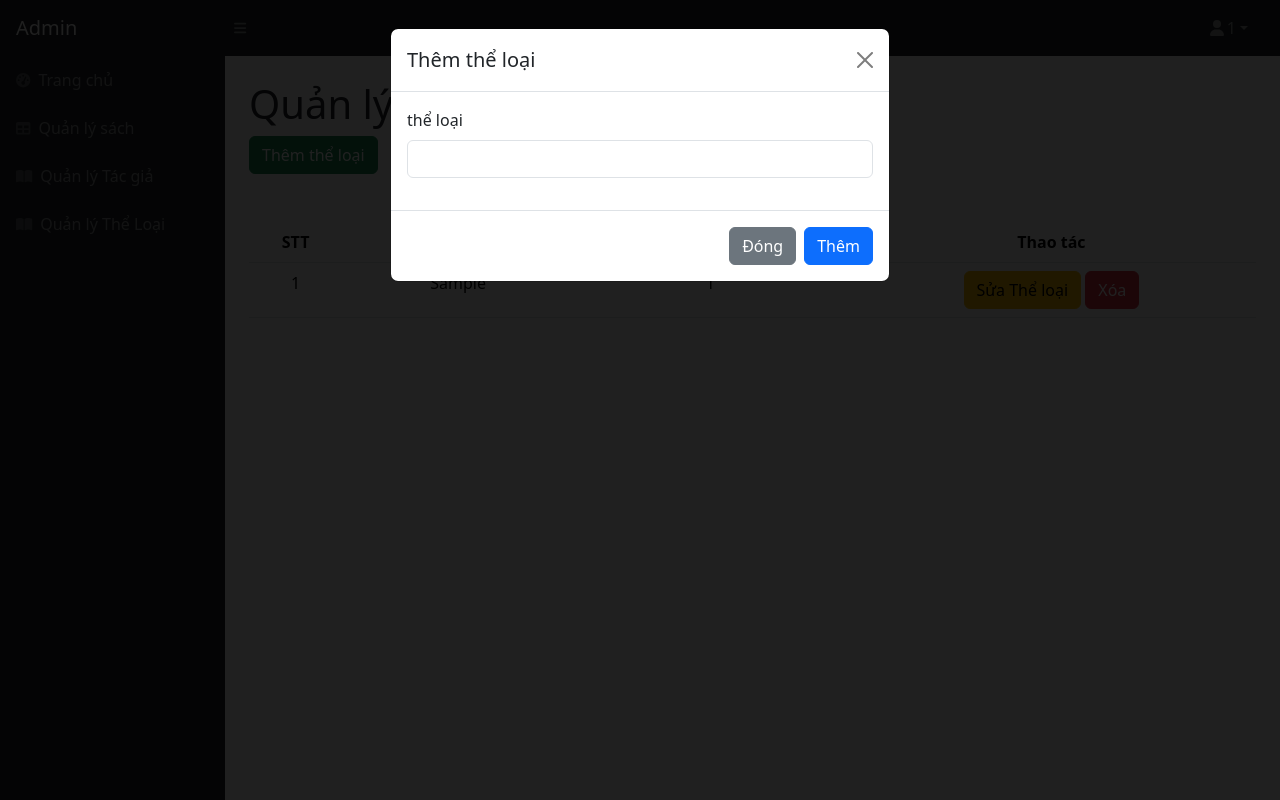
After one commit to nguyendoanhchinh/book_library, a PHP site: page /admin/categorys.php in a window 1280 px wide, after a click on "Thêm thể loại". The commit adds this page. Run offline with PHP 8.4, Linux system fonts and the light colour scheme; the visitor is signed in with stand-in values (Sample User, id 1); tables that the repository leaves empty or names only in its code hold one stand-in row (values such as "Sample post"); some libraries are stand-ins or nearby versions.

Commit message:
hoàn thiện ql thể loại

```diff
--- a/admin/bookmodel.php
+++ b/admin/bookmodel.php
@@ -179,7 +179,13 @@ if ($action == 'loadData') {
 //xóa tác giả
 if ($action == 'deleteAuthor') {
         $id = $_POST['id'];
-        $sql = "DELETE FROM `tacgia` WHERE tg_id='$id'";
+        $sql = "SELECT COUNT(*) FROM sach WHERE tg_id='$id'";
+        $result = mysqli_query($conn, $sql);
+        $row = mysqli_fetch_row($result);
+        if ($row[0] > 0) {
+            echo "Không thể xóa tác giả vì có sách thuộc tác giả này này";
+        } else {
+            $sql = "DELETE FROM tacgia WHERE tg_id='$id'";
             $query = mysqli_query($conn, $sql);
             if ($query) {
                 echo "Xóa thành công";
@@ -187,15 +193,95 @@ if ($action == 'loadData') {
                 echo "Xóa thất bại";
             }
         }
+    }
 //thêm tác giả
-
-if($action=='addAuthor'){
-    $nameauthor=$_POST['addauthor'];
-    $sql="INSERT INTO `tacgia`( `tg_ten`) VALUES ('$nameauthor')";
-    $query=mysqli_query($conn,$sql);
+    if ($action == 'addAuthor') {
+        $nameauthor = $_POST['addauthor'];
+        $sql = "SELECT COUNT(*) FROM tacgia WHERE tg_ten='$nameauthor'";
+        $result = mysqli_query($conn, $sql);
+        $row = mysqli_fetch_row($result);
+        if ($row[0] > 0) {
+            echo "Tên tác giả đã tồn tại";
+        } else {
+            $sql = "INSERT INTO tacgia(tg_ten) VALUES ('$nameauthor')";
+            $query = mysqli_query($conn, $sql);
             if ($query) {
-        echo "Thêm  thành công";
+                echo "Thêm thành công";
             } else {
                 echo "Thêm thất bại";
             }
         }
+    }
+
+//thêm thể loại
+
+if ($action == 'addCategory') {
+    $namecategory = $_POST['themtheloai'];
+    $sql = "SELECT COUNT(*) FROM theloai WHERE tl_ten='$namecategory'";
+    $result = mysqli_query($conn, $sql);
+    $row = mysqli_fetch_row($result);
+    if ($row[0] > 0) {
+        echo "Tên thể loại đã tồn tại";
+    } else {
+        $sql = "INSERT INTO theloai(tl_ten) VALUES ('$namecategory')";
+        $query = mysqli_query($conn, $sql);
+        if ($query) {
+            echo "Thêm thành công";
+        } else {
+            echo "Thêm thất bại";
+        }
+    }
+}
+
+//hiển thị danh sách thể loại
+    if ($action == 'loadCategory') {
+        //đếm tổng số sách của tác giả trong bảng sách cả tác giả không có quển sách nào
+        $sql = "SELECT theloai.tl_id, theloai.tl_ten, COUNT(sach.tl_id) as tongsosach
+    FROM theloai
+    LEFT JOIN sach ON sach.tl_id = theloai.tl_id
+    GROUP BY theloai.tl_id, theloai.tl_ten";
+        $query = mysqli_query($conn, $sql);
+        $i = 1;
+        while ($row = mysqli_fetch_assoc($query)) { ?>
+        <tr>
+            <td class="text-center"><?php echo $i++; ?></td>
+            <td class="text-center"><?php echo $row['tl_ten']; ?></td>
+            <td class="text-center"><?php echo $row['tongsosach']; ?></td>
+            <td style="text-align:center;" id="btnsuacategory" id_theloai="<?php echo $row['tl_id']; ?>" ten_theloai="<?php echo $row['tl_ten']; ?>" class="text-center"><button type="button" class="btn btn-warning text-center" data-bs-toggle="modal" data-bs-target="#categoryModal">
+                    Sửa Thể loại
+                </button>
+                <button class="btn btn-danger " id="deletecategory" id_deletecategory="<?php echo $row['tl_id']; ?>">Xóa</button>
+            </td>
+        </tr>
+<?php }
+    }
+//sửa thể loại
+    if ($action == 'updatecategory') {
+        $id = $_POST['id'];
+        $tentacgia = $_POST['tentheloai'];
+        $sql = "UPDATE theloai set tl_ten='$tentacgia' where tl_id='$id'";
+        $query = mysqli_query($conn, $sql);
+        if ($query) {
+            echo "Sửa thành công";
+        } else {
+            echo "Sửa thất bại";
+        }
+    }
+//xóa thể loại
+    if ($action == 'deleteCategory') {
+        $id = $_POST['id'];
+        $sql = "SELECT COUNT(*) FROM sach WHERE tl_id='$id'";
+        $result = mysqli_query($conn, $sql);
+        $row = mysqli_fetch_row($result);
+        if ($row[0] > 0) {
+            echo "Không thể xóa thể loại vì có sách thuộc thể loại này";
+        } else {
+            $sql = "DELETE FROM theloai WHERE tl_id='$id'";
+            $query = mysqli_query($conn, $sql);
+            if ($query) {
+                echo "Xóa thành công";
+            } else {
+                echo "Xóa thất bại";
+            }
+        }
+    }
--- /dev/null
+++ b/admin/categorys.php
@@ -0,0 +1,122 @@
+<?php
+session_start();
+?>
+<!DOCTYPE html>
+<html lang="en">
+
+<head>
+    <meta charset="utf-8" />
+    <meta http-equiv="X-UA-Compatible" content="IE=edge" />
+    <meta name="viewport" content="width=device-width, initial-scale=1, shrink-to-fit=no" />
+    <meta name="description" content="" />
+    <meta name="author" content="" />
+    <title> Admin</title>
+    <script src="https://cdn.jsdelivr.net/npm/bootstrap@5.3.0-alpha3/dist/js/bootstrap.bundle.min.js" integrity="sha384-ENjdO4Dr2bkBIFxQpeoTz1HIcje39Wm4jDKdf19U8gI4ddQ3GYNS7NTKfAdVQSZe" crossorigin="anonymous"></script>
+    <link href="https://cdn.jsdelivr.net/npm/simple-datatables@7.1.2/dist/style.min.css" rel="stylesheet" />
+    <link href="css/styles.css" rel="stylesheet" />
+    <script src="https://use.fontawesome.com/releases/v6.3.0/js/all.js" crossorigin="anonymous"></script>
+    <script src="https://ajax.googleapis.com/ajax/libs/jquery/3.3.1/jquery.min.js"></script>
+    <link href="https://cdn.jsdelivr.net/npm/bootstrap@5.3.0-alpha3/dist/css/bootstrap.min.css" rel="stylesheet" integrity="sha384-KK94CHFLLe+nY2dmCWGMq91rCGa5gtU4mk92HdvYe+M/SXH301p5ILy+dN9+nJOZ" crossorigin="anonymous">
+</head>
+
+<body class="sb-nav-fixed">
+    <?php
+    include "inc/nav.php";
+    ?>
+    <div id="layoutSidenav">
+        <div id="layoutSidenav_nav">
+            <?php include "inc/sidebar.php"; ?>
+        </div>
+        <div id="layoutSidenav_content">
+
+                <main>
+                    <div class="container-fluid px-4">
+                        <!-- thêm -->
+                        <div class="modal fade" id="themcategory" tabindex="-1" aria-labelledby="exampleModalLabel" aria-hidden="true">
+                            <div class="modal-dialog">
+                                <div class="modal-content">
+                                    <div class="modal-header">
+                                        <h1 class="modal-title fs-5" id="exampleModalLabel">Thêm thể loại</h1>
+                                        <button type="button" class="btn-close" data-bs-dismiss="modal" aria-label="Close"></button>
+                                    </div>
+                                    <div class="modal-body">
+                                        <form>
+                                            <div class="mb-3">
+                                                <label for="t_category" class="form-label">thể loại</label>
+                                                <input type="text" class=" form-control" id="t_category" name="t_category" aria-describedby="tacgia">
+                                            </div>
+                                        </form>
+                                    </div>
+                                    <div class="modal-footer">
+                                        <button type="button" class="btn btn-secondary" data-bs-dismiss="modal">Đóng</button>
+                                        <button type="button" class="btn btn-primary" id="addCategory">Thêm</button>
+                                    </div>
+                                </div>
+                            </div>
+                        </div>
+                        <!--  sửa -->
+                        <div class="modal fade" id="categoryModal" tabindex="-1" aria-labelledby="exampleModalLabel" aria-hidden="true">
+                            <div class="modal-dialog">
+                                <div class="modal-content">
+                                    <div class="modal-header">
+                                        <h1 class="modal-title fs-5" id="exampleModalLabel">Sửa thể loại</h1>
+                                        <button type="button" class="btn-close" data-bs-dismiss="modal" aria-label="Close"></button>
+                                    </div>
+                                    <div class="modal-body">
+                                        <form>
+                                        <div class="mb-3">
+                                                <label for="s_idtheloai" class="form-label">Mã thể loại</label>
+                                                <input type="text" class="form-control" id="s_idtheloai" name="s_idtheloai" aria-describedby="idtacgia" disabled>
+                                                <input type="hidden" id="hidden_id">
+                                            </div>
+                                            <div class="mb-3">
+                                                <label for="s_theloai" class="form-label">Tên thể loại</label>
+                                                <input type="text" class="form-control" id="s_theloai" name="s_theloai" aria-describedby="tentacgia">
+                                                <input type="hidden" id="hidden_id">
+                                            </div>
+                                        </form>
+                                    </div>
+                                    <div class="modal-footer">
+                                        <button type="button" class="btn btn-secondary" data-bs-dismiss="modal">Đóng</button>
+                                        <button type="button" class="btn btn-primary" id="btn_category">Sửa</button>
+                                    </div>
+                                </div>
+                            </div>
+                        </div>
+                        <h1 class="mt-4">Quản lý Thể Loại</h1>
+                        <ol class="breadcrumb mb-4">
+                            <button type="button" class="btn btn-success " data-bs-toggle="modal" data-bs-target="#themcategory">
+                                Thêm thể loại
+                            </button>
+                            <table class="table  mt-5">
+                                <thead class="thead-dark">
+                                    <tr >
+                                        <th class="text-center">STT</th>
+                                        <th class="text-center">Tên thể loại</th>
+                                        <th class="text-center">Số lượng sách</th>
+                                        <th class="text-center">Thao tác</th>
+                                    </tr>
+                                </thead>
+                                <tbody id="listCategory">
+
+                                </tbody>
+                            </table>
+                        </ol>
+                    </div>
+                </main>
+            </div>
+
+    </div>
+    <script src="js/category.js"></script>
+    <script src="https://cdn.jsdelivr.net/npm/bootstrap@5.3.0-alpha3/dist/js/bootstrap.bundle.min.js" integrity="sha384-ENjdO4Dr2bkBIFxQpeoTz1HIcje39Wm4jDKdf19U8gI4ddQ3GYNS7NTKfAdVQSZe" crossorigin="anonymous"></script>
+    <script src="https://cdn.jsdelivr.net/npm/bootstrap@5.2.3/dist/js/bootstrap.bundle.min.js" crossorigin="anonymous"></script>
+    <script src="js/scripts.js"></script>
+    <script src="https://cdnjs.cloudflare.com/ajax/libs/Chart.js/2.8.0/Chart.min.js" crossorigin="anonymous"></script>
+    <script src="assets/demo/chart-area-demo.js"></script>
+    <script src="assets/demo/chart-bar-demo.js"></script>
+    <script src="https://cdn.jsdelivr.net/npm/simple-datatables@7.1.2/dist/umd/simple-datatables.min.js" crossorigin="anonymous"></script>
+
+    <script src="js/books.js"></script>
+</body>
+
+</html>
--- a/admin/inc/sidebar.php
+++ b/admin/inc/sidebar.php
@@ -13,6 +13,10 @@
                             <div class="sb-nav-link-icon"><i class="fas fa-book-open"></i></div>
                             Quản lý Tác giả
                         </a>
+                        <a class="nav-link " href="categorys.php" >
+                            <div class="sb-nav-link-icon"><i class="fas fa-book-open"></i></div>
+                            Quản lý Thể Loại
+                        </a>
                     </div>
                 </div>
             </nav>
--- a/admin/js/author.js
+++ b/admin/js/author.js
@@ -56,7 +56,7 @@ $(document).on('click', '#deleteAuthor', function() {
             action: action,
         },
         success: function(data) {
-
+            location.reload()
             loadAuthor()
             alert(data)
         }
@@ -75,6 +75,7 @@ $(document).on('click', '#addAuthoradmin', function() {
 
         success: function(data) {
             loadAuthor()
+            location.reload();
             alert(data);
             $("#themauthor").modal('hide');
         }
```
Also changed, not shown: admin/books.php (+24 -24 lines), admin/js/books.js (+0 -45 lines), admin/js/category.js (added, +84 -0 lines). Lines whose indentation alone changed are shown as unchanged.
